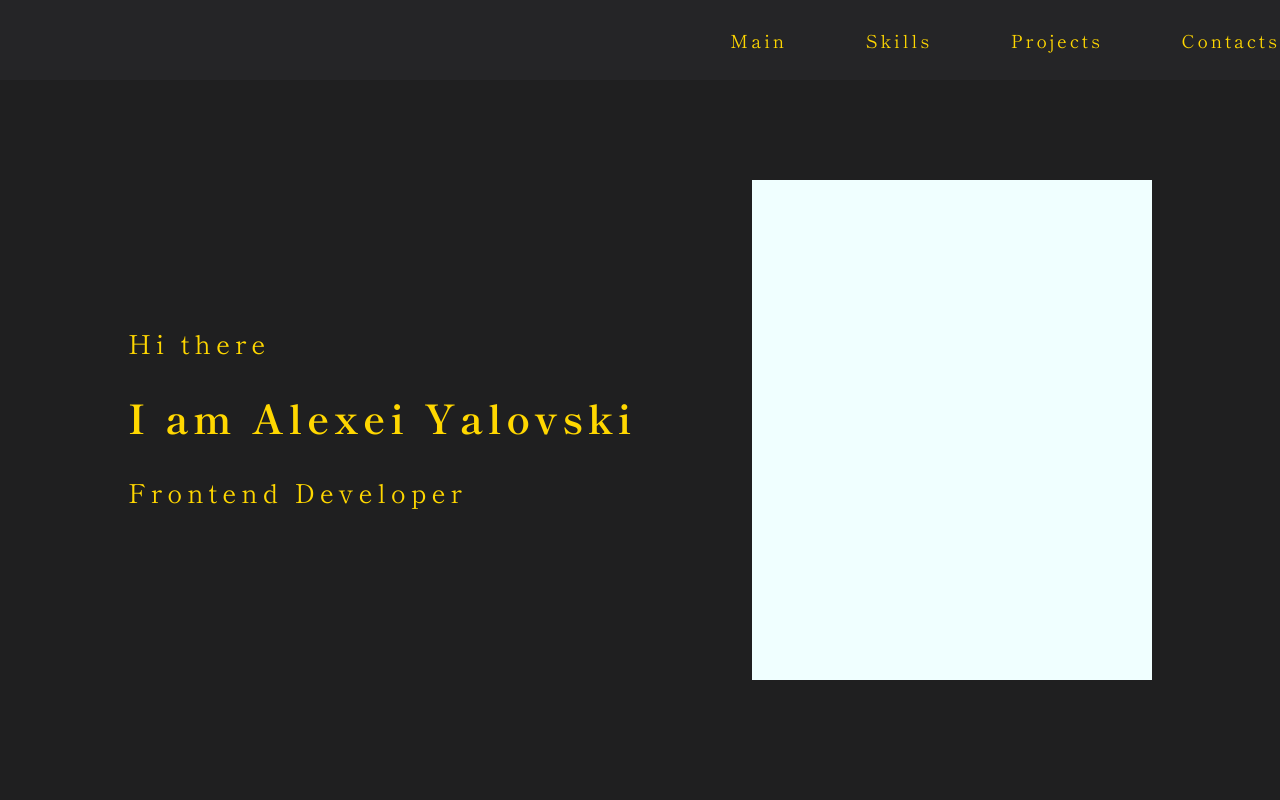
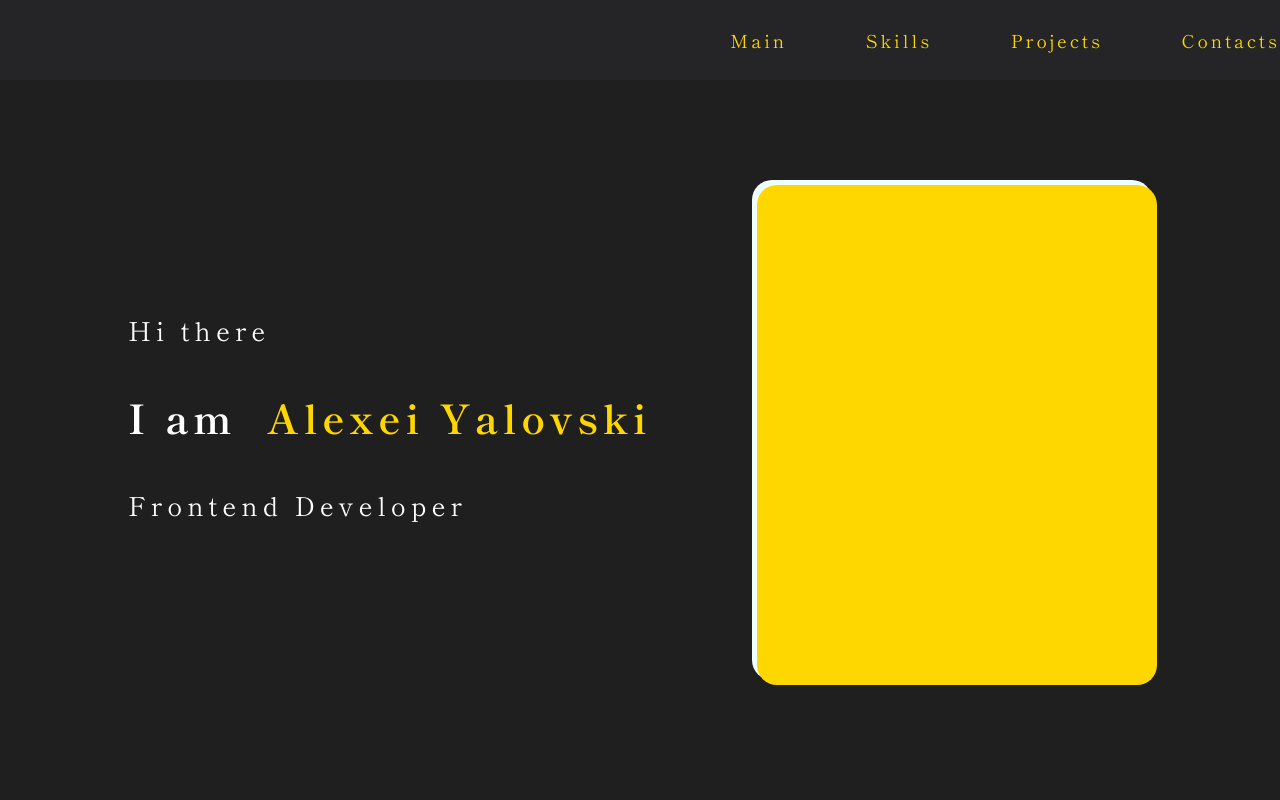
Before and after one commit to alexDose/portfolio, a React (Create React App) app: page / in a window 1280 px wide. Shown: the top 800 px of the page. Built offline with nearby package versions, Linux system fonts and the light colour scheme.

Commit message:
2 part portfolio sass

```diff
--- a/src/common/components/title/Title.module.scss
+++ b/src/common/components/title/Title.module.scss
@@ -5,7 +5,6 @@
   font-family: 'Shippori Mincho', serif;
   font-size: 30px;
   font-weight: 400;
-  color: $textColor;
   line-height: 1.2;
   letter-spacing: 5px;
   position: relative;
--- a/src/main/Main.module.scss
+++ b/src/main/Main.module.scss
@@ -6,14 +6,16 @@
   padding: 100px 0;
 
   .text {
-    color: $textColor;
     width: 600px;
-    font-family: 'Shippori Mincho', serif;
     font-size: 26px;
     letter-spacing: 5px;
 
-    h1 {
+    .title {
       font-size: 40px;
+      font-weight: bold;
+      .name {
+        color: $textColor;
+      }
     }
   }
 
@@ -21,5 +23,18 @@
     width: 400px;
     height: 500px;
     background: azure;
+    position: relative;
+    border-radius: 20px;
+    z-index: 1;
+    &::after {
+      content: "";
+      position: absolute;
+      border-radius: 20px;
+      top: 5px;
+      right: -5px;
+      bottom: -5px;
+      left: 5px;
+      background-color: $textColor;
+    }
   }
 }
--- a/src/main/Main.tsx
+++ b/src/main/Main.tsx
@@ -8,7 +8,12 @@ export const Main = () => {
             <div className={sContainer.container}>
                 <div className={s.text}>
                     <span>Hi there</span>
-                    <h1>I am Alexei Yalovski</h1>
+                    <p className={s.title}>
+                        I am
+                        <span className={s.name}>
+                            &nbsp; Alexei Yalovski
+                        </span>
+                    </p>
                     <p>Frontend Developer</p>
                 </div>
                 <div className={s.photo}></div>
--- a/src/skills/skill/Skill.module.scss
+++ b/src/skills/skill/Skill.module.scss
@@ -14,4 +14,7 @@
     width: 60px;
     background: $bgColor;
   }
+  h3 {
+    color: $textColor;
+  }
 }
--- a/src/skills/skill/Skill.tsx
+++ b/src/skills/skill/Skill.tsx
@@ -11,7 +11,7 @@ export const Skill = (props: SkillType) => {
         <div className={s.skill}>
             <div className={s.icon}></div>
             <h3>{props.title}</h3>
-            <div className={s.desription}>
+            <div className={s.description}>
                 {props.description}
             </div>
         </div>
```
